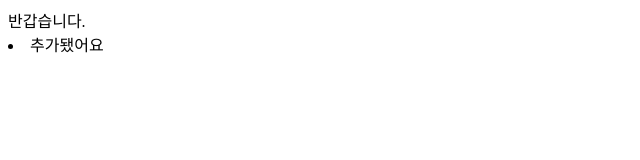
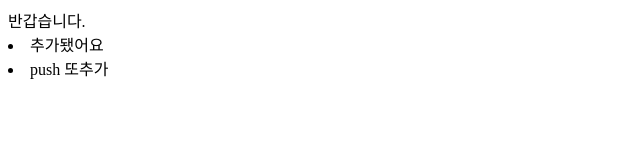
Before and after one commit to asdzxc1822/ex11, a plain HTML site: page index.html in a window 1280 px wide. Shown: the whole page, without its empty margins (0-640 px from the left). Drawn offline with Linux system fonts and the light colour scheme.

Commit message:
또추가

```diff
--- a/index.html
+++ b/index.html
@@ -7,5 +7,6 @@
   <body>
     반갑습니다.
     <li>추가됐어요</li>
+    <li>push 또추가</li>
   </body>
 </html>
```
